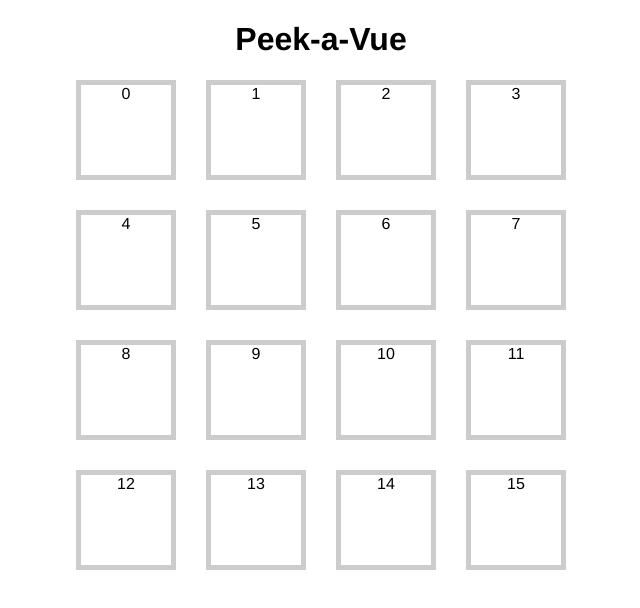
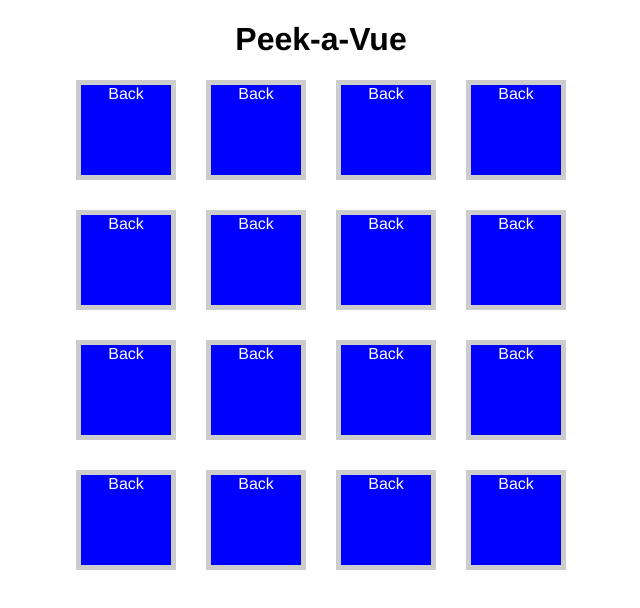
Before and after one commit to bmunoz89/peek-a-vue, a Vue app: page / in a window 1280 px wide. Shown: the top 608 px of the page, without its empty margins (319-959 px from the left). Built offline with nearby package versions, Linux system fonts and the light colour scheme.

Commit message:
feat: card front and back and can be flipped

```diff
--- a/src/App.vue
+++ b/src/App.vue
@@ -4,14 +4,24 @@
     <Card
       v-for="(card, index) in cardList"
       :key="`card-${index}`"
-      :value="card"
+      :position="card.position"
+      :value="card.value"
+      :visible="card.visible"
+      @select-card="flipCard"
     />
   </section>
 </template>
 
 <script lang="ts">
+import type { ISelectCardPayload } from '@/components/Card.vue'
 import Card from '@/components/Card.vue'
-import { defineComponent } from 'vue'
+import { defineComponent, ref } from 'vue'
+
+interface ICard {
+  position: number,
+  value: number,
+  visible?: boolean,
+}
 
 export default defineComponent({
   name: 'App',
@@ -19,13 +29,20 @@
     Card,
   },
   setup() {
-    const cardList: number[] = []
+    const cardList = ref<ICard[]>([])
 
     for (let i = 0; i < 16; i++) {
-      cardList.push(i)
+      cardList.value.push({
+        position: i,
+        value: i,
+      })
     }
 
-    return { cardList }
+    const flipCard = (payload: ISelectCardPayload) => {
+      cardList.value[payload.position].visible = !cardList.value[payload.position].visible
+    }
+
+    return { cardList, flipCard }
   },
 })
 </script>
@@ -41,9 +58,5 @@
   grid-template: repeat(4, 100px) / repeat(4, 100px);
   gap: 30px;
   justify-content: center;
-
-  .card {
-    border: 5px solid #ccc;
-  }
 }
 </style>
--- a/src/components/Card.vue
+++ b/src/components/Card.vue
@@ -1,26 +1,72 @@
 <template>
-  <div class="card">{{ value }}</div>
+  <div class="card" @click="selectCard">
+    <div v-if="visible" class="card-face is-front">
+      {{ value }}
+    </div>
+    <div v-else class="card-face is-back">Back</div>
+  </div>
 </template>
 
 <script lang="ts">
 import { defineComponent } from 'vue'
 
+type TSelectCard = () => void
+
+export interface ISelectCardPayload {
+  position: number,
+}
+
 export default defineComponent({
   name: 'Card',
   props: {
+    position: {
+      type: Number,
+      required: true,
+    },
     value: {
       type: Number,
       required: true,
     },
+    visible: {
+      type: Boolean,
+      default: false,
+    },
   },
-  setup() {
-    return {}
+  emits: {
+    // eslint-disable-next-line @typescript-eslint/no-unused-vars
+    'select-card': (payload: ISelectCardPayload) => true,
+  },
+  setup(props, { emit }) {
+    const selectCard: TSelectCard = () => {
+      emit('select-card', {
+        position: props.position,
+      })
+    }
+
+    return { selectCard }
   },
 })
 </script>
 
 <style lang="scss" scoped>
 .card {
+  border: 5px solid #ccc;
   text-align: center;
+  position: relative;
+
+  .card-face {
+    width: 100%;
+    height: 100%;
+    position: absolute;
+
+    &.is-front {
+      background-color: red;
+      color: white;
+    }
+    &.is-back {
+      background-color: blue;
+      color: white;
+    }
+  }
 }
 </style>
```
